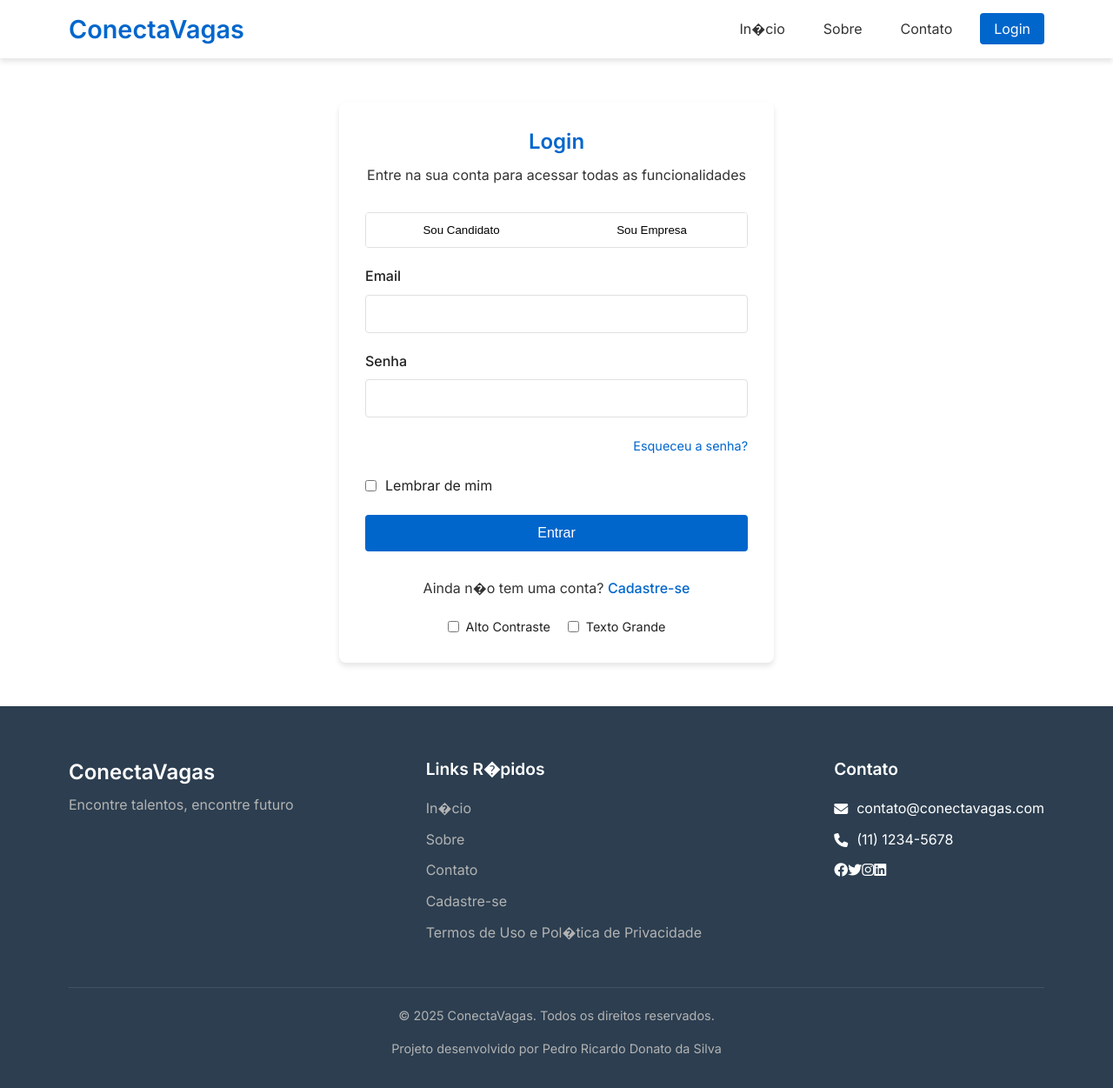
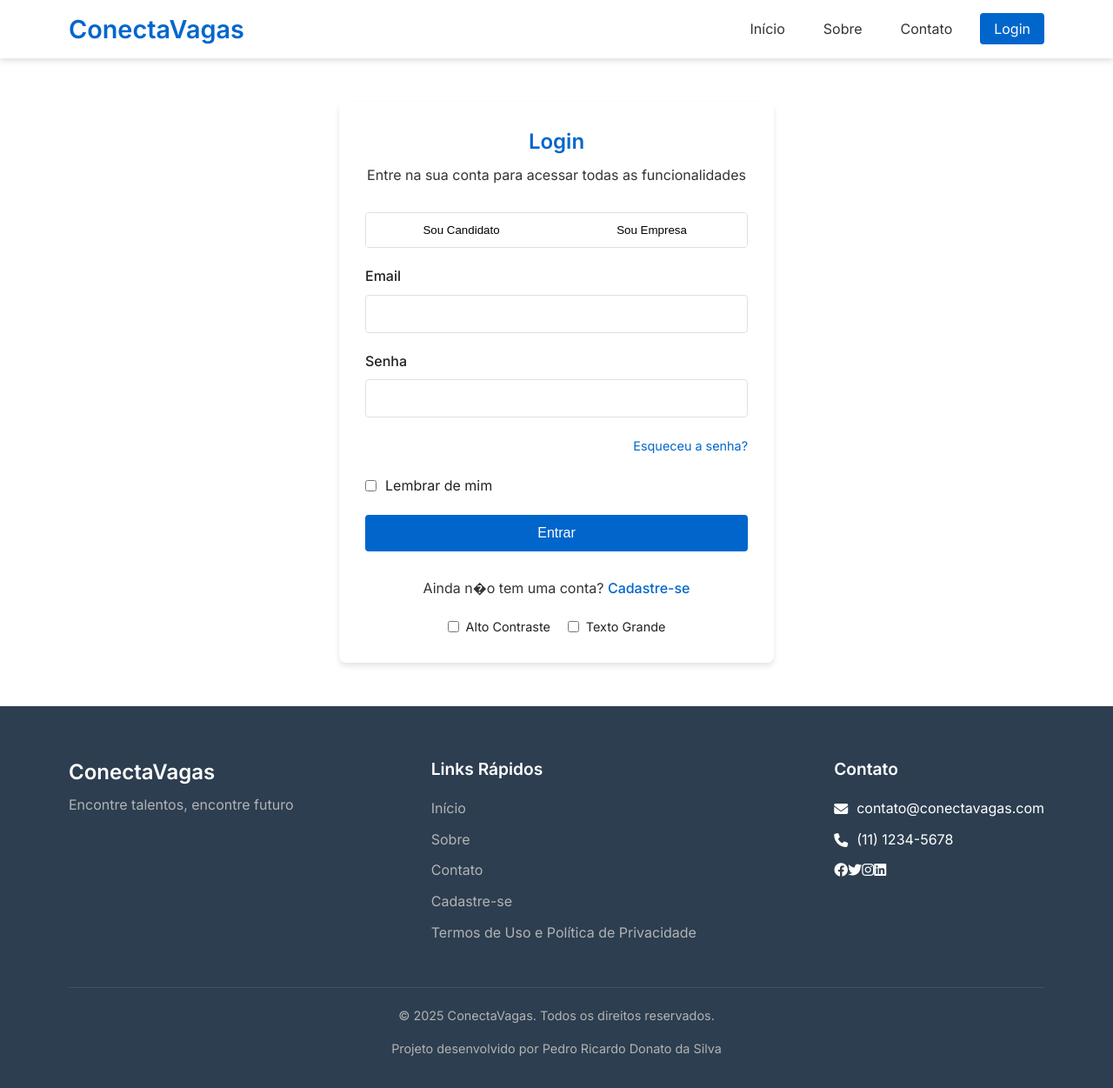
Before and after one commit to Ricardo-Donato/conecta-vagas-web-app, a Next.js app: page /login in a window 1280 px wide. Shown: the whole page at 87% size. Built offline with nearby package versions, Linux system fonts and the light colour scheme.

Commit message:
fix: corrige erros de formatação e acentuação nos links e títulos da página de login

```diff
--- a/src/pages/login.js
+++ b/src/pages/login.js
@@ -74,7 +74,7 @@ export default function Login() {
                     </div>
                     <nav>
                         <ul>
-                            <li><Link href="/">In�cio</Link></li>
+                            <li><Link href="/">Início</Link></li>
                             <li><Link href="/sobre">Sobre</Link></li>
                             <li><Link href="/contato">Contato</Link></li>
                             <li><Link href="/login" className="btn-login">Login</Link></li>
@@ -192,13 +192,13 @@ export default function Login() {
                             <p>Encontre talentos, encontre futuro</p>
                         </div>
                         <div className="footer-links">
-                            <h3>Links R�pidos</h3>
+                            <h3>Links Rápidos</h3>
                             <ul>
-                                <li><Link href="/">In�cio</Link></li>
+                                <li><Link href="/">Início</Link></li>
                                 <li><Link href="/sobre">Sobre</Link></li>
                                 <li><Link href="/contato">Contato</Link></li>
                                 <li><Link href="/cadastro">Cadastre-se</Link></li>
-                                <li><Link href="/termos_privacidade">Termos de Uso e Pol�tica de Privacidade</Link></li>
+                                <li><Link href="/termos_privacidade">Termos de Uso e Política de Privacidade</Link></li>
                             </ul>
                         </div>
                         <div className="footer-contact">
```
